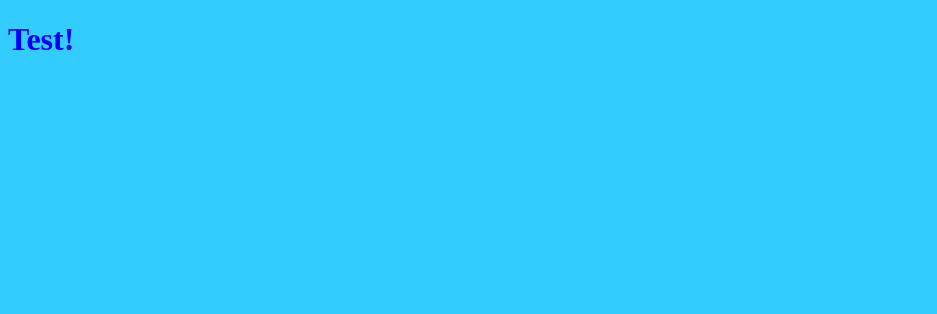
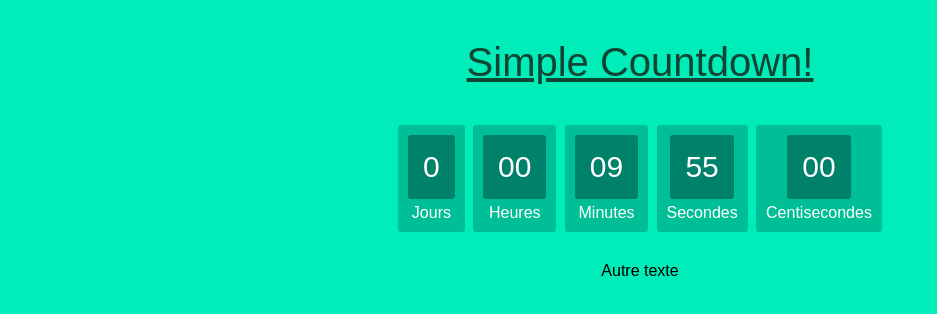
Before and after one commit to PrincessMadMath/helloworld-gulp-starter, a website: page src/index.html in a window 1280 px wide. Shown: the whole page, without its empty margins (0-937 px from the left). Drawn offline with nearby package versions, Linux system fonts and the light colour scheme; files that its build step writes are made by us from their sources.

Commit message:
Implement real demo project to test multiple functionnality
* Add assets (like audio)
* Execution of javascript (test debugging)

```diff
--- a/src/index.html
+++ b/src/index.html
@@ -1,23 +1,52 @@
 <!doctype html>
 <html lang="en">
+
 <head>
   <meta charset="utf-8">
-  <title>Title</title>
-
+  <title>Countdown 24 ans!</title>
   <!-- build:css css/combined.css -->
   <link rel="stylesheet" href="css/style.css">
-  <link rel="stylesheet" href="css/raw.css">
   <!-- endbuild -->
+</head>
 
-</head>
 <body>
- <h1>Test!</h1>
+  <h1>
+    <u>Simple Countdown!</u>
+  </h1>
+  <div id="clockdiv">
+    <div>
+      <span class="days"></span>
+      <div class="smalltext">Jours</div>
+    </div>
+    <div>
+      <span class="hours"></span>
+      <div class="smalltext">Heures</div>
+    </div>
+    <div>
+      <span class="minutes"></span>
+      <div class="smalltext">Minutes</div>
+    </div>
+    <div>
+      <span class="seconds"></span>
+      <div class="smalltext">Secondes</div>
+    </div>
+    <div>
+      <span class="centiseconds"></span>
+      <div class="smalltext">Centisecondes</div>
+    </div>
+  </div>
+  <div class="hint">
+      Autre texte
+  </div>
+  <audio id="final" controls autoplay loop>
+    <source src="assets/audio/finalcountdown.mp3" type="audio/mpeg"> Your browser does not support the audio element.
+  </audio>
+  <audio id="happy" controls loop>
+    <source src="assets/audio/birthday_song.mp3" type="audio/mpeg"> Your browser does not support the audio element.
+  </audio>
 </body>
-
 <!-- build:js scripts/combined.js -->
-<script src="js/external/pluginA.js"></script>
-<script src="js/script_1.js"></script>
-<script src="js/script_2.js"></script>
+<script src="js/countdown.js"></script>
 <!-- endbuild -->
 
 </html>
--- /dev/null
+++ b/src/js/countdown.js
@@ -0,0 +1,66 @@
+// Based on : https://www.sitepoint.com/build-javascript-countdown-timer-no-dependencies/
+
+var timeInMinutes = 10;
+var currentTime = Date.parse(new Date());
+var deadline = new Date(currentTime + timeInMinutes*60*1000);
+
+
+/********* Calculate remaining time *********/
+
+function getTimeRemaining(endTime) {
+    var remainingMilliseconds = new Date(endTime) - new Date();
+
+    var centiseconds = Math.floor(remainingMilliseconds / 10 % 100);
+    var seconds = Math.floor((remainingMilliseconds / 1000) % 60);
+    var minutes = Math.floor((remainingMilliseconds / (1000 * 60) % 60));
+    var hours = Math.floor((remainingMilliseconds / (1000 * 60 * 60) % 24));
+    var days = Math.floor((remainingMilliseconds / (1000 * 60 * 60 * 24)));
+
+    return {
+        'total': remainingMilliseconds,
+        'days': days,
+        'hours': hours,
+        'minutes': minutes,
+        'seconds': seconds,
+        'centiseconds': centiseconds
+    };
+}
+
+
+function initializeClock(id, endTime) {
+    var clock = document.getElementById(id);
+
+    var daysSpan = clock.querySelector('.days');
+    var hoursSpan = clock.querySelector('.hours');
+    var minutesSpan = clock.querySelector('.minutes');
+    var secondsSpan = clock.querySelector('.seconds');
+    var centisecondSpan = clock.querySelector('.centiseconds');
+
+    function updateClock() {
+
+        var remainingTime = getTimeRemaining(endTime);
+
+        daysSpan.innerHTML = remainingTime.days;
+        hoursSpan.innerHTML = ('0' + remainingTime.hours).slice(-2);
+        minutesSpan.innerHTML = ('0' + remainingTime.minutes).slice(-2);
+        secondsSpan.innerHTML = ('0' + remainingTime.seconds).slice(-2);
+        centisecondSpan.innerHTML = ('0' + remainingTime.centiseconds).slice(-2);
+
+        if (remainingTime.total <= 0) {
+            clearInterval(time_interval);
+            clock.innerHTML = "Countdown complete";
+
+            var finalCountDown = document.getElementById("final");
+            finalCountDown.pause();
+            var happyBirthday = document.getElementById("happy");
+            happyBirthday.play()
+        }
+    }
+
+    updateClock();
+    var time_interval = setInterval(updateClock, 10);
+
+}
+
+
+initializeClock('clockdiv', deadline);
--- a/src/js/external/pluginA.js
+++ /dev/null
@@ -1,5 +0,0 @@
-function sayA() {
-    //console.log("no");
-}
-
-sayA();
--- a/src/js/script_1.js
+++ /dev/null
@@ -1,6 +0,0 @@
-/* Long comment Lorem ipsum dolor sit amet, consectetur adipiscing elit. Morbi posuere tellus elit, sed tincidunt turpis maximus sit amet. Vivamus ullamcorper nulla purus, ut bibendum purus fringilla at. Pellentesque a mi nec turpis consequat gravida. Vestibulum ut justo viverra, maximus tellus sit amet, congue tortor. Sed vel luctus orci, ut eleifend ipsum. Morbi vitae libero maximus, laoreet tortor et, posuere purus. Ut faucibus ex nec sapien egestas bibendum. */
-function sayHello() {
-    //console.log("Hello");
-}
-
-sayHello();
--- a/src/js/script_2.js
+++ /dev/null
@@ -1,12 +0,0 @@
-/* eslint no-extra-parens: "error" */
-
-/* Long comment Lorem ipsum dolor sit amet, consectetur adipiscing elit. Morbi posuere tellus elit, sed tincidunt turpis maximus sit amet. Vivamus ullamcorper nulla purus, ut bibendum purus fringilla at. Pellentesque a mi nec turpis consequat gravida. Vestibulum ut justo viverra, maximus tellus sit amet, congue tortor. Sed vel luctus orci, ut eleifend ipsum. Morbi vitae libero maximus, laoreet tortor et, posuere purus. Ut faucibus ex nec sapien egestas bibendum. */
-function sayWorld()
- {
-    var a = 10;
-    var b = 10 + a;
-
-    return b;
-}
-
-sayWorld();
--- a/src/scss/style.scss
+++ b/src/scss/style.scss
@@ -1,5 +1,51 @@
-$primary-color: #3cf;
+$primary-color: #00ecb9;
 
 body {
-  background-color: $primary-color;
+  text-align: center;
+  background: #00ecb9;
+  font-family: sans-serif;
+  font-weight: 100;
 }
+
+h1 {
+  color: #143;
+  font-weight: 100;
+  font-size: 40px;
+  margin: 40px 20px;
+}
+
+#clockdiv {
+  font-family: sans-serif;
+  color: #fff;
+  display: inline-block;
+  font-weight: 100;
+  text-align: center;
+  font-size: 30px;
+}
+
+#clockdiv > div {
+  padding: 10px;
+  border-radius: 3px;
+  background: #00bf96;
+  display: inline-block;
+}
+
+#clockdiv div > span {
+  padding: 15px;
+  border-radius: 3px;
+  background: #00816a;
+  display: inline-block;
+}
+
+.smalltext {
+  padding-top: 5px;
+  font-size: 16px;
+}
+
+.hint {
+  padding-top: 30px;
+}
+
+audio {
+  visibility: hidden;
+}
```
Also changed, not shown: 2 other files.
